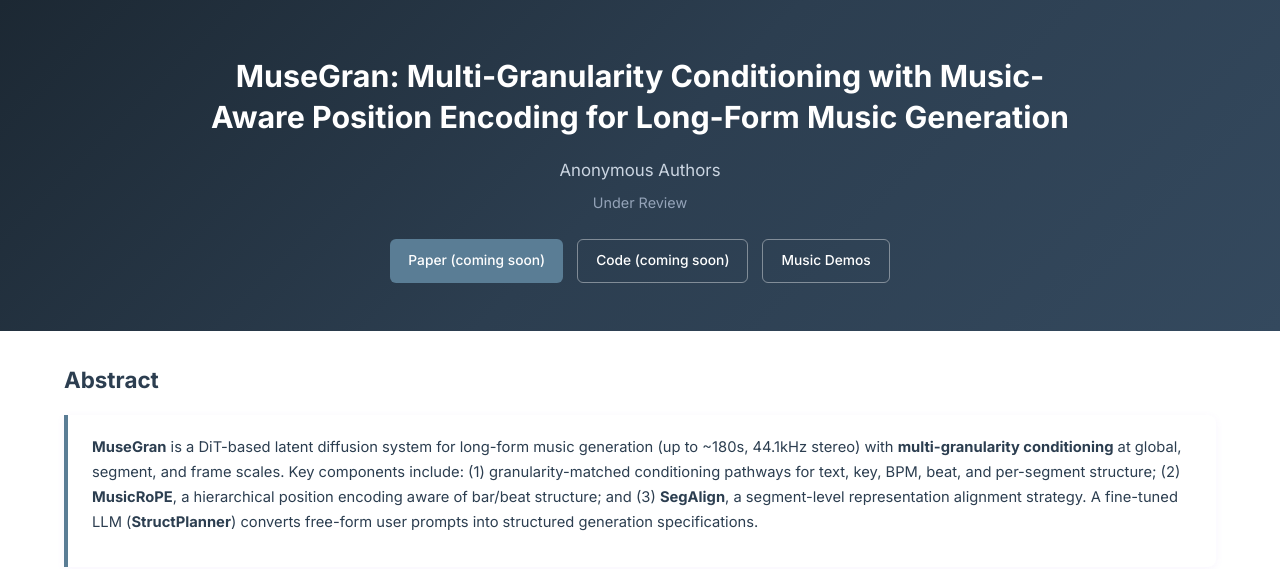
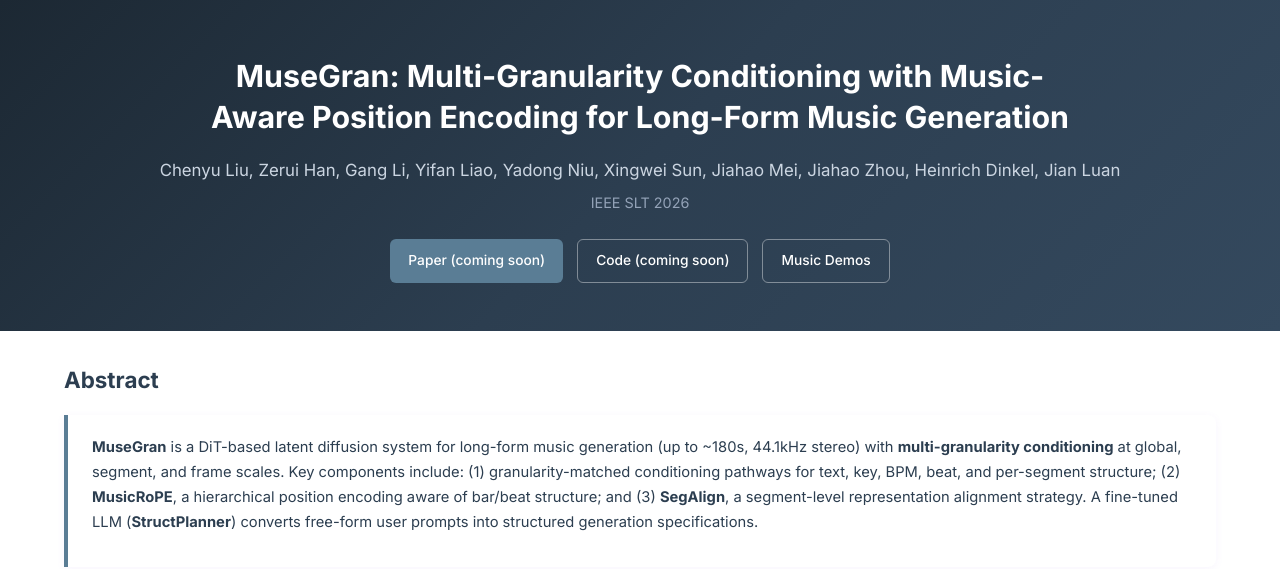
Before and after one commit to MuseGran/demo, a plain HTML site: page index.html in a window 1280 px wide. Shown: the top 569 px of the page. Drawn offline with Linux system fonts and the light colour scheme.

Commit message:
Update demo page: add authors, IEEE SLT 2026, sync final architecture figure

```diff
--- a/index.html
+++ b/index.html
@@ -294,8 +294,8 @@
 <header>
     <div class="container">
         <h1>MuseGran: Multi-Granularity Conditioning with Music-Aware Position Encoding for Long-Form Music Generation</h1>
-        <p class="authors">Anonymous Authors</p>
-        <p class="affiliation">Under Review</p>
+        <p class="authors">Chenyu Liu, Zerui Han, Gang Li, Yifan Liao, Yadong Niu, Xingwei Sun, Jiahao Mei, Jiahao Zhou, Heinrich Dinkel, Jian Luan</p>
+        <p class="affiliation">IEEE SLT 2026</p>
         <div class="links">
             <a href="#" class="btn-primary">Paper (coming soon)</a>
             <a href="#" class="btn-outline">Code (coming soon)</a>
@@ -758,7 +758,7 @@
 
 
 <footer>
-    <p>MuseGran: Multi-Granularity Conditioning with Music-Aware Position Encoding for Long-Form Music Generation &copy; 2026</p>
+    <p>MuseGran: Multi-Granularity Conditioning with Music-Aware Position Encoding for Long-Form Music Generation &copy; IEEE SLT 2026</p>
 </footer>
 
 <script>
```
Also changed, not shown: figures/framework.png.
